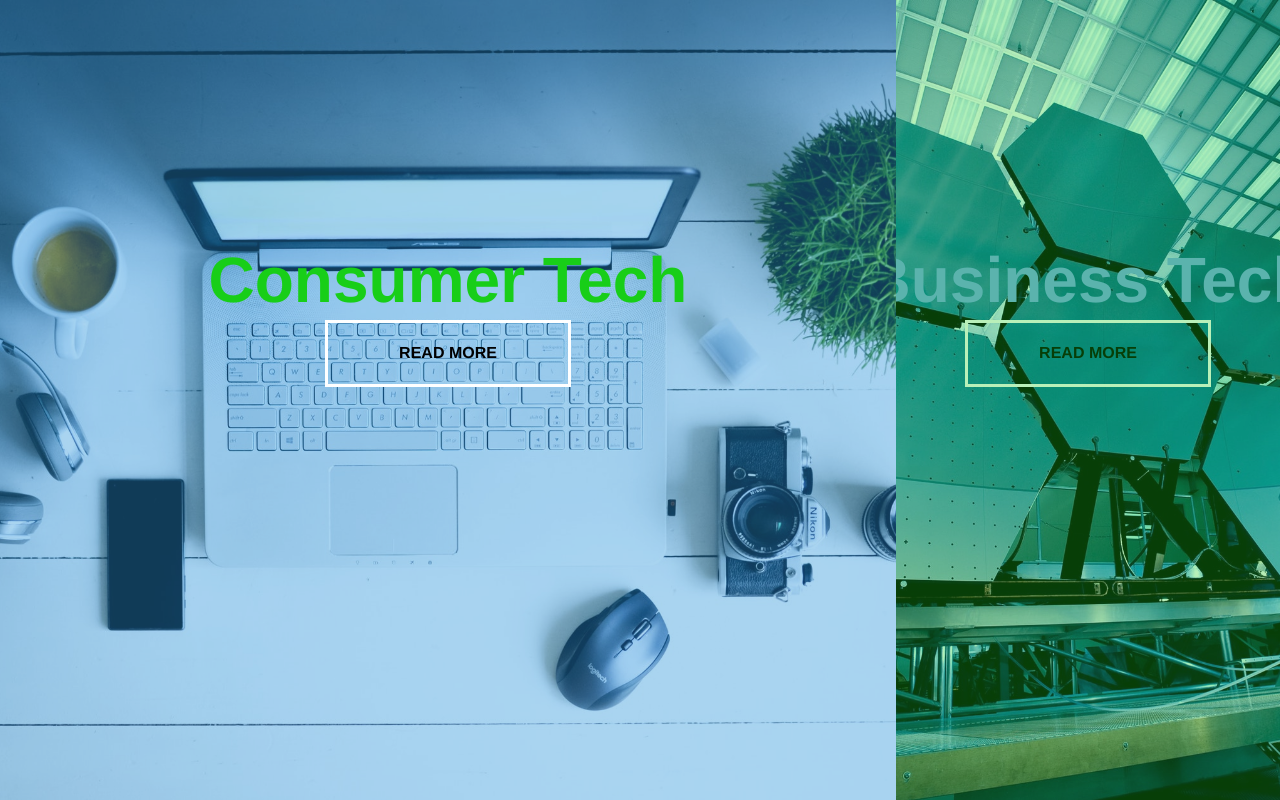
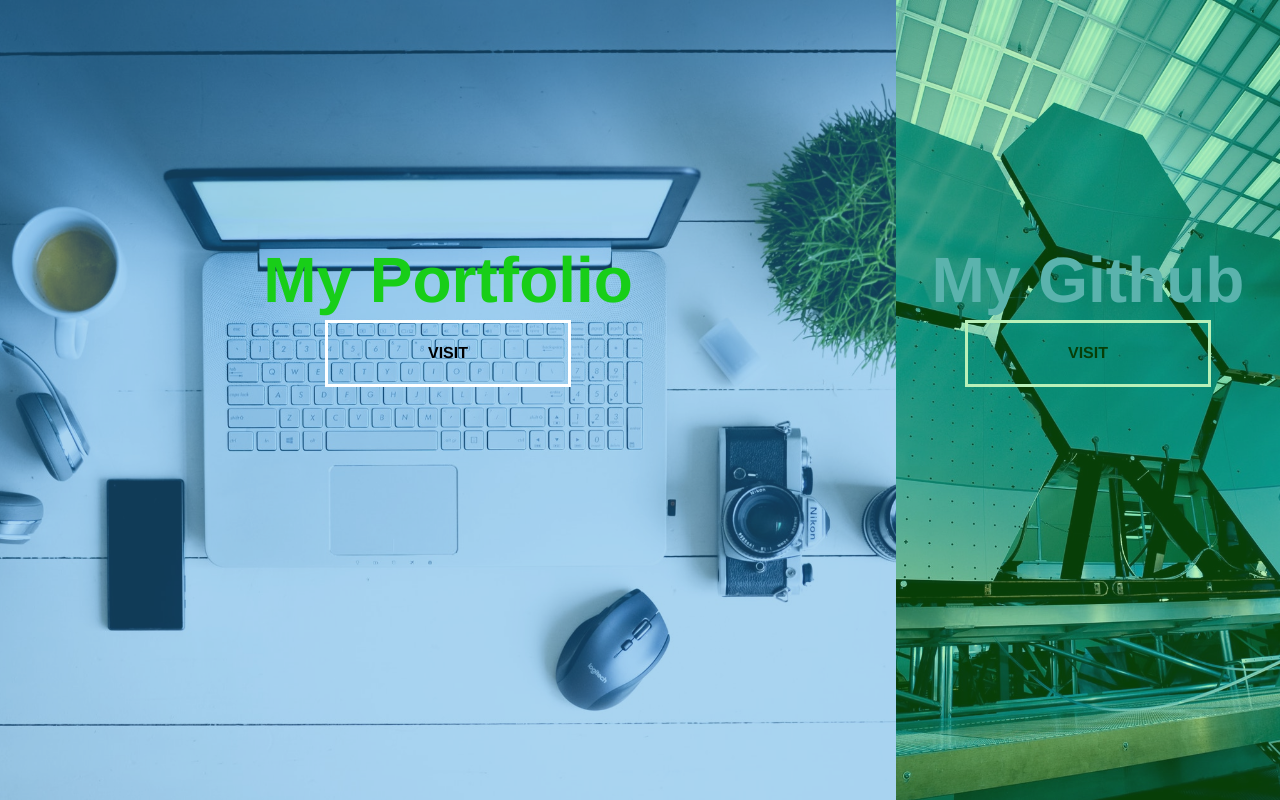
Before and after one commit to Amitheous/Split-Landing, a plain HTML site: page index.html in a window 1280 px wide. Drawn offline with Linux system fonts and the light colour scheme.

Commit message:
Update index.html

```diff
--- a/index.html
+++ b/index.html
@@ -10,12 +10,12 @@
 <body>
   <div class="container">
     <div class="split left">
-      <h1 id="left-title">Consumer Tech</h1>
-      <a href="consumer.html" class="button">Read More</a>
+      <h1 id="left-title">My Portfolio</h1>
+      <a href="consumer.html" class="button">Visit</a>
     </div>
     <div class="split right">
-      <h1 id="right-title">Business Tech</h1>
-      <a href="business.html" class="button">Read More</a>
+      <h1 id="right-title">My Github</h1>
+      <a href="business.html" class="button">Visit</a>
     </div>
   </div>
 
```
